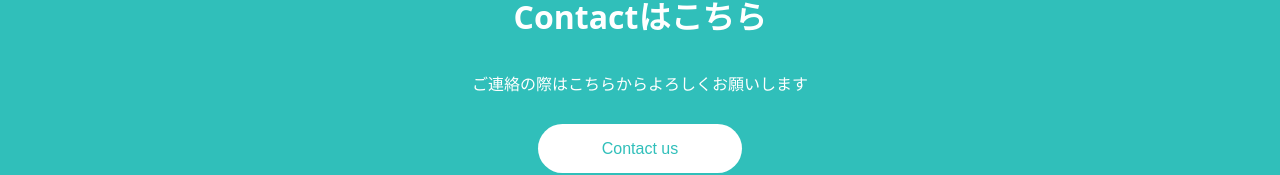
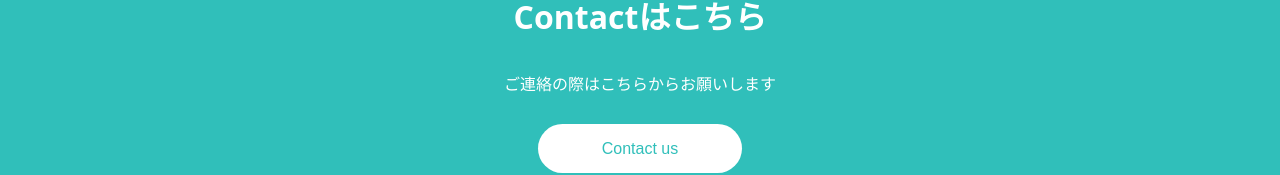
Before and after one commit to take114514/react-site, a React (Create React App) app: page / in a window 1280 px wide. Shown: the part 1333-1508 px from the top of the page. Built offline with nearby package versions, Linux system fonts and the light colour scheme.

Commit message:
contact内容変更

```diff
--- a/src/components/Contact.jsx
+++ b/src/components/Contact.jsx
@@ -4,7 +4,7 @@ export const Contact = () =>{
             <div className = "container">
                 <div className = "contact-contents">
                     <h2>Contactはこちら</h2>
-                    <p className = "description">ご連絡の際はこちらからよろしくお願いします</p>
+                    <p className = "description">ご連絡の際はこちらからお願いします</p>
                     <a href = "https://twitter.com/ryutake459" className = "btn">Contact us</a>
                     </div>
             </div>
```
